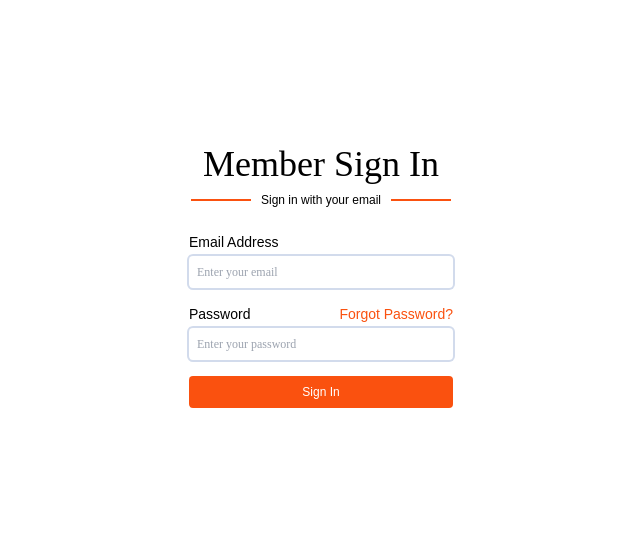
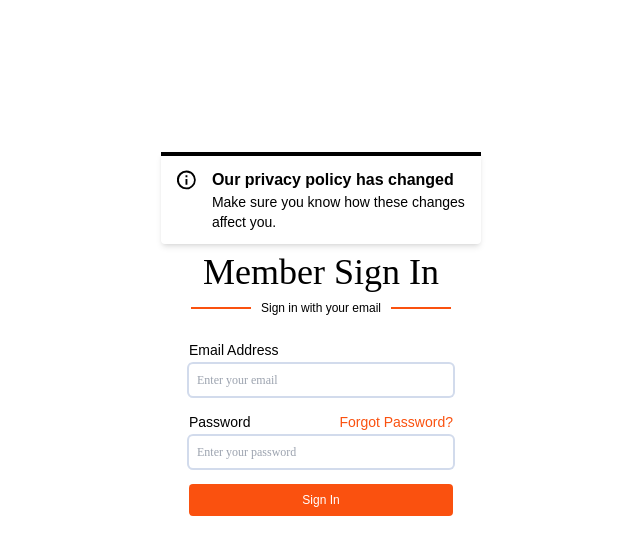
Before and after one commit to YomZsamora/job-board-frontend, a React (Create React App) app: page / in a window 1280 px wide. Shown: the top 554 px of the page, without its empty margins (319-959 px from the left). Built offline with nearby package versions, Linux system fonts and the light colour scheme.

Commit message:
Configuring alerts' color schemes in tailwind.config.

```diff
--- a/src/components/auth/Login.js
+++ b/src/components/auth/Login.js
@@ -17,7 +17,7 @@ function Login({login}) {
                 password: password
             })
             .then(response => {
-                console.log(response);
+                console.log(response.data.error);
                 if(response.status === 200){
                     login()
                 }
@@ -28,6 +28,15 @@ function Login({login}) {
     return (
         <div className="w-1/4 mx-auto h-screen">
             <div className="py-36">
+            <div class="bg-teal-lightest border-t-4 border-teal rounded-b text-teal-darkest px-4 py-3 shadow-md my-2" role="alert">
+  <div class="flex">
+    <svg class="h-6 w-6 text-teal mr-4" xmlns="http://www.w3.org/2000/svg" viewBox="0 0 20 20"><path d="M2.93 17.07A10 10 0 1 1 17.07 2.93 10 10 0 0 1 2.93 17.07zm12.73-1.41A8 8 0 1 0 4.34 4.34a8 8 0 0 0 11.32 11.32zM9 11V9h2v6H9v-4zm0-6h2v2H9V5z"/></svg>
+    <div>
+      <p class="font-bold">Our privacy policy has changed</p>
+      <p class="text-sm">Make sure you know how these changes affect you.</p>
+    </div>
+  </div>
+</div>
                 <div className="login-title text-center mb-6">
                     <h3 className="text-nunito-bold text-4xl mb-2">Member Sign In</h3>
                     <p className="text-nunito-regular text-xs"><span>Sign in with your email</span></p>
```
